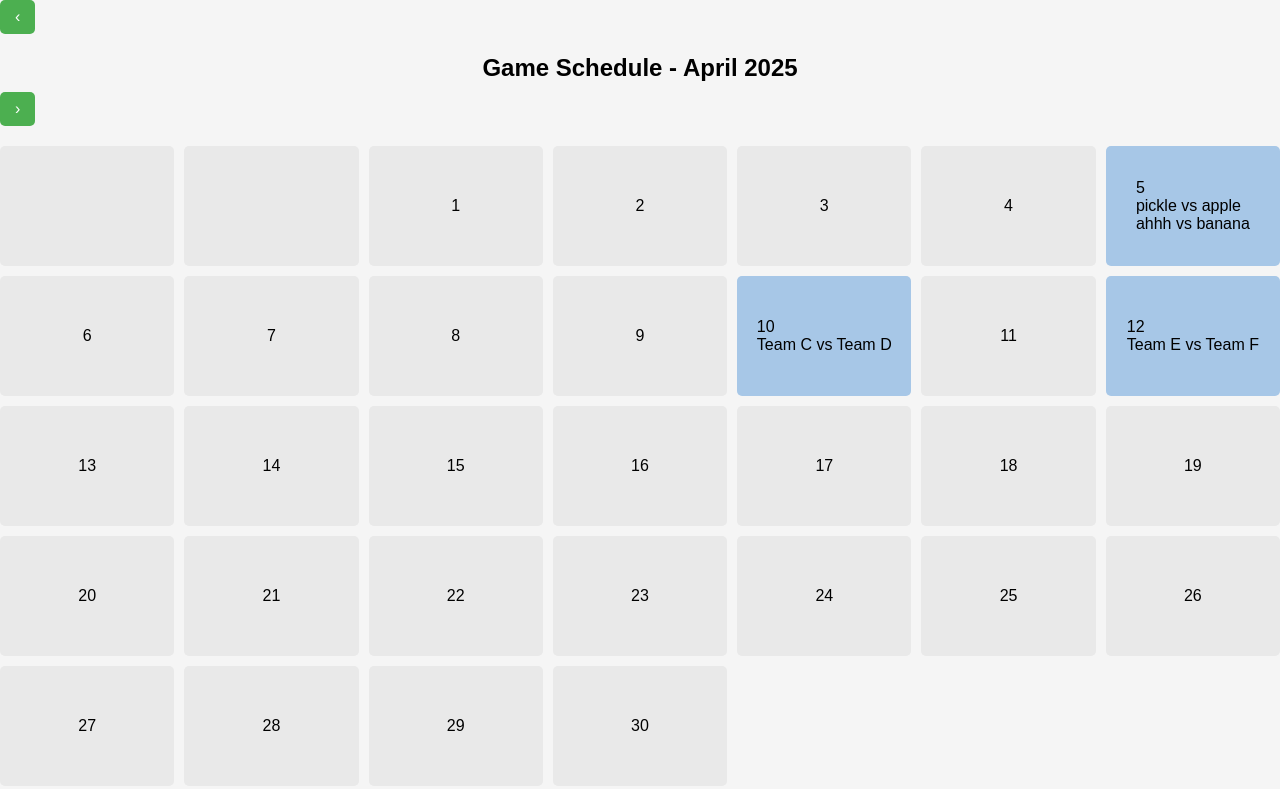
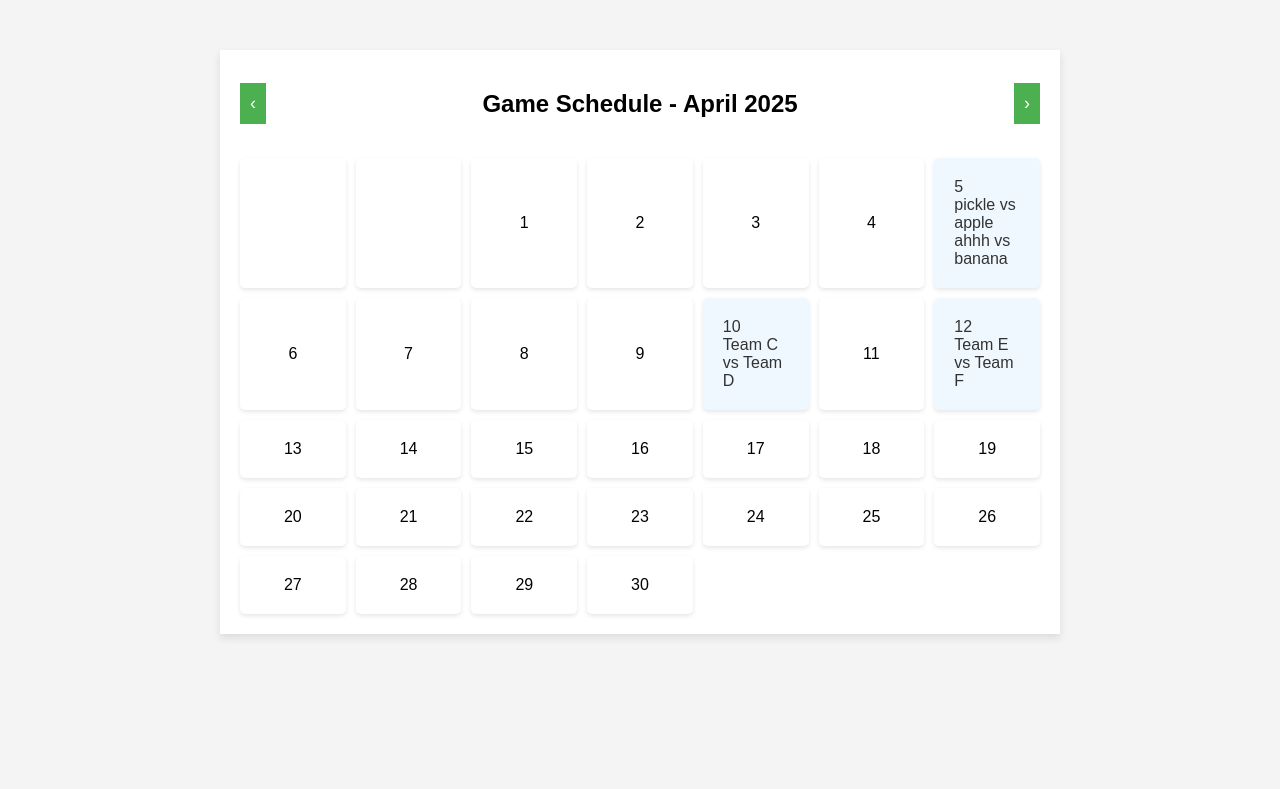
Before and after one commit to 20kawa/baseball, a plain HTML site: page index.html in a window 1280 px wide. Drawn offline with Linux system fonts and the light colour scheme.

Commit message:
Update styles.css

```diff
--- a/styles.css
+++ b/styles.css
@@ -1,29 +1,43 @@
-/* General styles for the page */
 body {
-  font-family: 'Arial', sans-serif;
-  background-color: #f5f5f5;
+  font-family: Arial, sans-serif;
+  background-color: #f4f4f4;
   margin: 0;
   padding: 0;
 }
 
-.container {
-  max-width: 1000px;
-  margin: 20px auto;
+.calendar-container {
+  width: 80%;
+  max-width: 800px;
+  margin: 50px auto;
+  background-color: #fff;
+  box-shadow: 0 4px 8px rgba(0, 0, 0, 0.1);
   padding: 20px;
-  background-color: white;
-  border-radius: 8px;
-  box-shadow: 0 4px 8px rgba(0, 0, 0, 0.1);
 }
 
-/* Header */
-#monthYear {
-  text-align: center;
-  font-size: 24px;
-  margin-bottom: 10px;
+.calendar-header {
+  display: flex;
+  justify-content: space-between;
+  align-items: center;
 }
 
-/* Calendar Grid */
-#calendarGrid {
+#monthYear {
+  font-size: 24px;
+}
+
+button {
+  background-color: #4CAF50;
+  color: white;
+  border: none;
+  padding: 10px;
+  cursor: pointer;
+  font-size: 18px;
+}
+
+button:hover {
+  background-color: #45a049;
+}
+
+.calendar-grid {
   display: grid;
   grid-template-columns: repeat(7, 1fr);
   grid-gap: 10px;
@@ -32,68 +46,33 @@ body {
 
 .day-cell {
   display: flex;
-  flex-direction: column;
+  justify-content: center;
   align-items: center;
-  justify-content: center;
-  padding: 10px;
-  background-color: #e9e9e9;
+  background-color: #fff;
+  padding: 20px;
   border-radius: 5px;
-  min-height: 100px;
-  transition: background-color 0.2s ease;
+  box-shadow: 0 2px 4px rgba(0, 0, 0, 0.1);
+  position: relative;
   cursor: pointer;
 }
 
-.day-cell:hover {
-  background-color: #d1d1d1;
-}
-
 .day-cell.game {
-  background-color: #a7c7e7; /* Blue background for game days */
+  background-color: #f0f8ff;
+  color: #333;
 }
 
 .day-cell.game:hover {
-  background-color: #8cb4d9; /* Slightly darker blue for hover effect */
+  background-color: #cce7ff;
 }
 
-.day-cell br {
+.day-cell .game-name {
+  font-size: 12px;
+  text-align: center;
+  color: #2f4f4f;
+}
+
+.day-cell .game-score {
+  font-size: 14px;
+  color: #2f4f4f;
   margin-top: 5px;
 }
-
-.day-cell.game br {
-  color: #003366; /* Darker color for text on game days */
-}
-
-/* Game List Section */
-#tonightGames {
-  font-size: 18px;
-  margin-top: 20px;
-  text-align: center;
-  font-weight: bold;
-}
-
-#tonightGames span {
-  font-size: 20px;
-  color: #333;
-}
-
-/* Navigation buttons */
-#monthNav {
-  display: flex;
-  justify-content: space-between;
-  margin-top: 20px;
-}
-
-button {
-  padding: 8px 15px;
-  font-size: 16px;
-  cursor: pointer;
-  background-color: #4CAF50;
-  color: white;
-  border: none;
-  border-radius: 5px;
-  transition: background-color 0.3s ease;
-}
-
-button:hover {
-  background-color: #45a049;
-}
```
